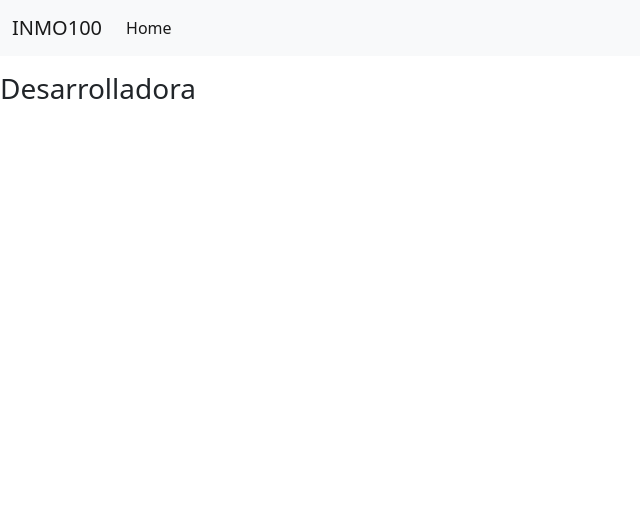
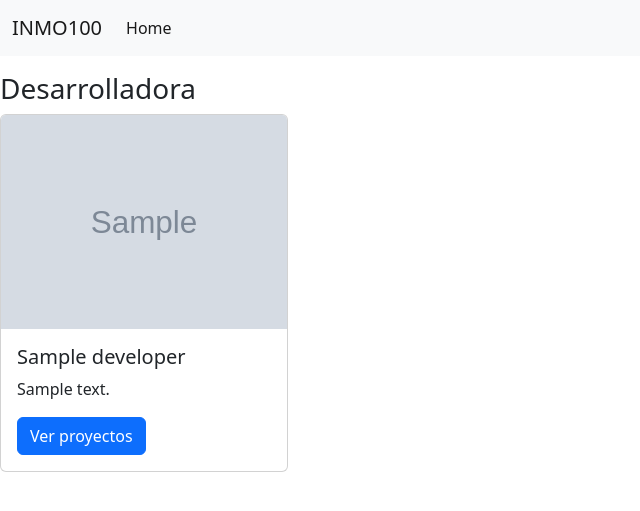
Before and after one commit to inmo100/inmo100-analytics, a Django app: template project/templates/home_desarrolladora.html in a window 1280 px wide. Shown: the top 511 px of the page, without its empty margins (0-640 px from the left). Run offline with Django 4.2, Linux system fonts and the light colour scheme; the template is opened without the code that fills it: most values are stand-ins (such as "Sample title", 1, 10 or a date in 2020); grey boxes marked "Sample" are stand-in pictures; parts of the project's set-up code (start-up, migrations or seed data) failed here and were passed over.

Commit message:
Consultar Desarrolladoras

```diff
--- a/project/templates/home_desarrolladora.html
+++ b/project/templates/home_desarrolladora.html
@@ -3,5 +3,15 @@
 {% block content %}
 <div class="mt-3">
     <h3>Desarrolladora</h3>
+    {% for developer in list_developers %}
+    <div class="card" style="width: 18rem;">
+        <img src={{developer.image}} class="card-img-top" alt="...">
+        <div class="card-body">
+          <h5 class="card-title">{{developer.name}}</h5>
+          <p class="card-text">{{developer.description}}</p>
+          <a href="#" class="btn btn-primary">Ver proyectos</a>
+        </div>
+      </div>
+    {% endfor %}
 </div>
 {% endblock content %}
--- a/project/views.py
+++ b/project/views.py
@@ -13,9 +13,8 @@ import json
 class DeveloperView(ListView):
     template_name = 'home_desarrolladora.html'
     model = Developer
+    queryset: Developer.objects.all()
     context_object_name = 'list_developers'
-    def get(self, request, *args, **kwargs):
-        return render(request, self.template_name)
 
 class CreateDeveloper(TemplateView):
     template_name = 'form_desarrolladora.html'
```
